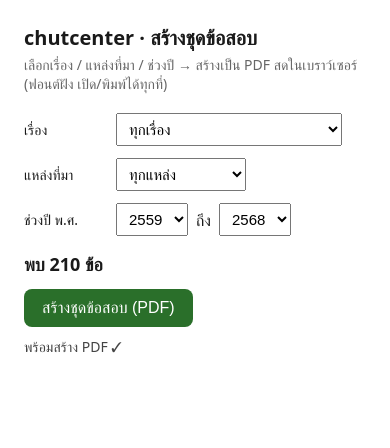
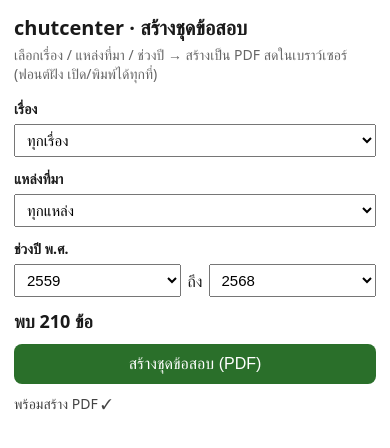
Before and after one commit to zenithjuno/chutcenter, a website built with Vite: page index.html in a window 390 px wide. Built offline with nearby package versions, Linux system fonts and the light colour scheme; what @myriaddreamin/typst.ts would draw is missing.

Commit message:
stage 10: loading spinner + first-load note + mobile responsive layout
Co-Authored-By: Claude Opus 4.8 <noreply@anthropic.com>

```diff
--- a/index.html
+++ b/index.html
@@ -6,19 +6,34 @@
     <title>chutcenter · สร้างชุดข้อสอบ</title>
     <style>
       /* skeleton styling only — visual design comes later */
-      body { font-family: system-ui, "TH Sarabun New", sans-serif; margin: 0; padding: 24px; color: #1a1a1a; max-width: 820px; }
+      * { box-sizing: border-box; }
+      body { font-family: system-ui, "TH Sarabun New", sans-serif; margin: 0; padding: 20px; color: #1a1a1a; max-width: 820px; }
       h1 { font-size: 20px; margin: 0 0 4px; }
-      .sub { color: #666; margin: 0 0 20px; font-size: 14px; }
-      .filters { display: grid; gap: 12px; margin-bottom: 16px; }
+      .sub { color: #666; margin: 0 0 16px; font-size: 14px; }
+      .filters { display: grid; gap: 12px; margin-bottom: 12px; }
       .row { display: flex; align-items: center; gap: 8px; flex-wrap: wrap; }
       label { min-width: 84px; font-size: 14px; }
-      select { font-size: 15px; padding: 6px 8px; }
-      #count { font-size: 18px; font-weight: bold; margin: 12px 0; min-height: 1.4em; }
-      button { font-size: 16px; padding: 10px 18px; border: 0; border-radius: 8px; background: #2a6f2a; color: #fff; cursor: pointer; }
+      select { font-size: 15px; padding: 6px 8px; max-width: 100%; }
+      #count { font-size: 18px; font-weight: bold; margin: 10px 0; min-height: 1.4em; }
+      button { font-size: 16px; padding: 11px 18px; border: 0; border-radius: 8px; background: #2a6f2a; color: #fff; cursor: pointer; }
       button:disabled { background: #999; cursor: default; }
-      #status { margin: 10px 0; font-size: 14px; color: #444; min-height: 1.3em; white-space: pre-line; }
-      #dl { display: none; margin-left: 12px; font-size: 15px; }
-      #view { width: 100%; height: 78vh; border: 1px solid #ddd; border-radius: 8px; margin-top: 14px; background: #fafafa; display: none; }
+      #dl { display: none; font-size: 15px; }
+      /* busy line: spinner + message */
+      #busy { display: flex; align-items: center; gap: 8px; margin: 10px 0; font-size: 14px; color: #444; min-height: 1.3em; }
+      #spinner { width: 15px; height: 15px; border: 2px solid #cfcfcf; border-top-color: #2a6f2a; border-radius: 50%; animation: spin 0.7s linear infinite; display: none; flex: none; }
+      #busy.on #spinner { display: inline-block; }
+      @keyframes spin { to { transform: rotate(360deg); } }
+      #note { font-size: 12.5px; color: #888; margin: 2px 0 0; }
+      #view { width: 100%; height: 76vh; border: 1px solid #ddd; border-radius: 8px; margin-top: 12px; background: #fafafa; display: none; }
+      /* mobile: stack label above control, controls go full width (functional, not decorative) */
+      @media (max-width: 480px) {
+        body { padding: 14px; }
+        .row { gap: 6px; }
+        label { min-width: 0; width: 100%; font-weight: 600; }
+        select { flex: 1 1 auto; min-width: 0; }
+        #go { width: 100%; }
+        #view { height: 70vh; }
+      }
     </style>
   </head>
   <body>
@@ -41,7 +56,8 @@
       <button id="go" disabled>สร้างชุดข้อสอบ (PDF)</button>
       <a id="dl" download>⬇ ดาวน์โหลด PDF</a>
     </div>
-    <div id="status"></div>
+    <div id="busy"><span id="spinner"></span><span id="status"></span></div>
+    <p id="note"></p>
     <iframe id="view" title="ตัวอย่าง PDF"></iframe>
 
     <script type="module" src="/main.js"></script>
--- a/main.js
+++ b/main.js
@@ -13,7 +13,11 @@ const BASE = import.meta.env.BASE_URL; // base-relative so assets resolve under
 const $ = (id) => document.getElementById(id);
 const topicSel = $('topic'), sourceSel = $('source'), yearFromSel = $('yearFrom'), yearToSel = $('yearTo');
 const countEl = $('count'), goBtn = $('go'), statusEl = $('status'), dl = $('dl'), view = $('view');
+const busyEl = $('busy'), noteEl = $('note');
 const setStatus = (m) => { statusEl.textContent = m; };
+// busy=true shows the spinner next to the message (WASM warmup / compiling)
+const setBusy = (busy, m) => { busyEl.classList.toggle('on', busy); if (m !== undefined) statusEl.textContent = m; };
+const setNote = (m) => { noteEl.textContent = m ?? ''; };
 
 // ---- typst.ts: local WASM + base-relative fonts (absolute /fonts 404s under a subpath) ----
 const FONTS = [
@@ -70,8 +74,8 @@ async function generate() {
   const matches = refresh();
   if (!matches.length || !typstReady) return;
   goBtn.disabled = true;
-  setStatus(`กำลังสร้าง PDF … (${matches.length} ข้อ)`);
-  // let the status paint before the (possibly heavy) compile blocks the thread
+  setBusy(true, `กำลังสร้าง PDF … (${matches.length} ข้อ)` + (matches.length > 120 ? ' — ชุดใหญ่ อาจใช้เวลาสัก 1–2 วินาที' : ''));
+  // let the spinner paint before the (possibly heavy) compile blocks the thread
   await new Promise((r) => setTimeout(r, 30));
   try {
     const L = labels(matches);
@@ -83,10 +87,10 @@ async function generate() {
     lastUrl = URL.createObjectURL(new Blob([pdf], { type: 'application/pdf' }));
     view.src = lastUrl; view.style.display = 'block';
     dl.href = lastUrl; dl.download = L.filename; dl.style.display = 'inline';
-    setStatus(`สร้างเสร็จ: ${matches.length} ข้อ · ${(pdf.length / 1048576).toFixed(2)} MB · ${ms} ms → ${L.filename}`);
+    setBusy(false, `สร้างเสร็จ: ${matches.length} ข้อ · ${(pdf.length / 1048576).toFixed(2)} MB · ${ms} ms → ${L.filename}`);
   } catch (e) {
     console.error(e);
-    setStatus('สร้าง PDF ไม่สำเร็จ: ' + (e?.message ?? e));
+    setBusy(false, 'สร้าง PDF ไม่สำเร็จ ลองใหม่อีกครั้ง หรือลดจำนวนข้อลง (รายละเอียด: ' + (e?.message ?? e) + ')');
   } finally {
     goBtn.disabled = currentMatches().length === 0 || !typstReady;
   }
@@ -109,15 +113,18 @@ async function main() {
   goBtn.addEventListener('click', generate);
   refresh();
 
-  // warm up typst.ts (loads WASM); enable generate once ready
-  setStatus('กำลังเตรียมตัวสร้าง PDF (โหลด typst.ts)…');
+  // warm up typst.ts (downloads ~28MB WASM on first visit, then the browser caches it)
+  setBusy(true, 'กำลังเตรียมตัวสร้าง PDF …');
+  setNote('ครั้งแรกดาวน์โหลดตัวสร้าง ~28MB (ครั้งเดียว) — จากนั้นเบราว์เซอร์จะจำไว้ เปิดครั้งต่อไปเร็ว');
   try {
     await $typst.pdf({ mainContent: '#set page(width:auto,height:auto,margin:2pt)\nready' });
     typstReady = true;
-    setStatus('พร้อมสร้าง PDF ✓');
+    setBusy(false, 'พร้อมสร้าง PDF ✓');
+    setNote('');
     refresh();
   } catch (e) {
-    setStatus('เตรียม typst.ts ไม่สำเร็จ: ' + (e?.message ?? e));
+    setBusy(false, 'เตรียมตัวสร้าง PDF ไม่สำเร็จ — ลองรีเฟรชหน้า หรือเช็คสัญญาณเน็ต (รายละเอียด: ' + (e?.message ?? e) + ')');
+    setNote('');
   }
 }
 
```
